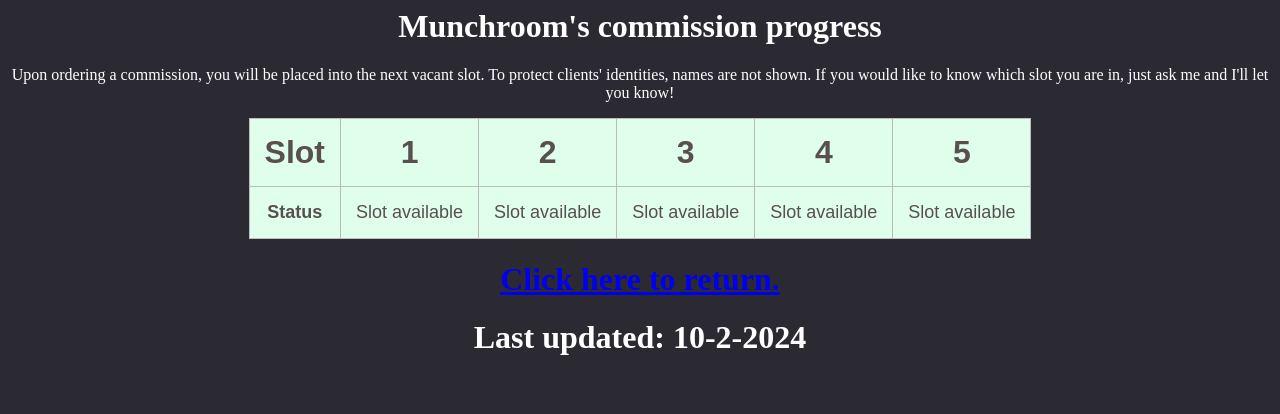
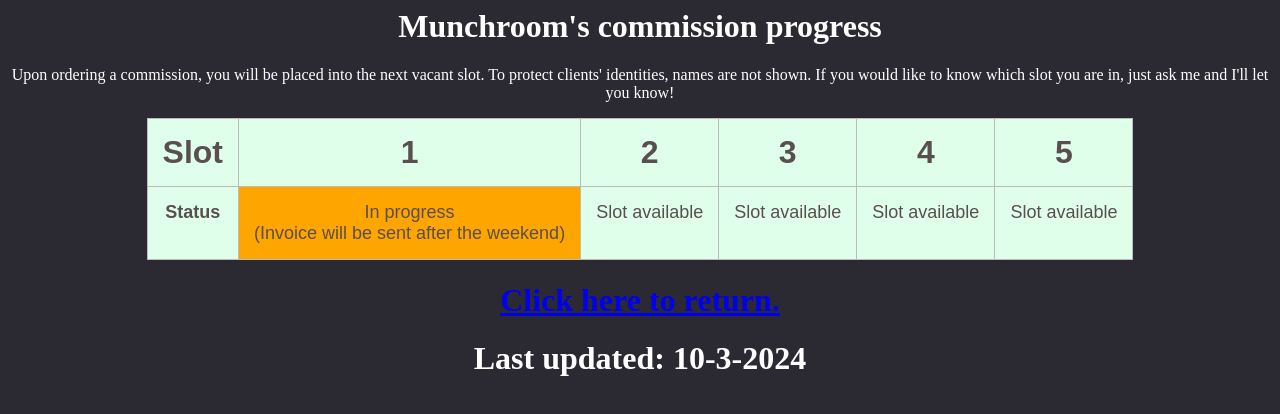
Before and after one commit to munchroom/munchroomcomms, a plain HTML site: page progress/index.html in a window 1280 px wide. Drawn offline with Linux system fonts and the light colour scheme.

Commit message:
New comm update

```diff
--- a/progress/index.html
+++ b/progress/index.html
@@ -30,7 +30,7 @@ body {
   </tr>
   <tr>
     <td class="tg-49rs"><span style="font-weight:bold">Status</span></td>
-    <td class="tg-49rs">Slot available</td>
+    <td class="tg-49rs" style="background-color: orange">In progress<br>(Invoice will be sent after the weekend)</td>
     <td class="tg-49rs">Slot available</td>
     <td class="tg-49rs">Slot available</td>
     <td class="tg-49rs">Slot available</td>
@@ -41,4 +41,4 @@ body {
 
 <h1 style="text-align: center"><a href="https://munchroom.github.io/munchroomcomms/">Click here to return.</a></h1>
 
-<h1 style="text-align: center">Last updated: 10-2-2024</h1>
+<h1 style="text-align: center">Last updated: 10-3-2024</h1>
```
Also changed, not shown: index.html (+2 -2 lines).
